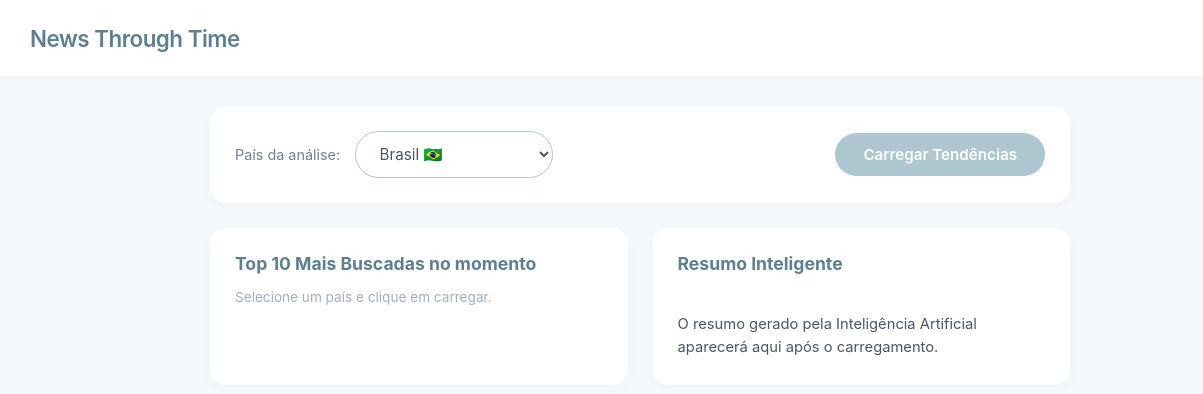
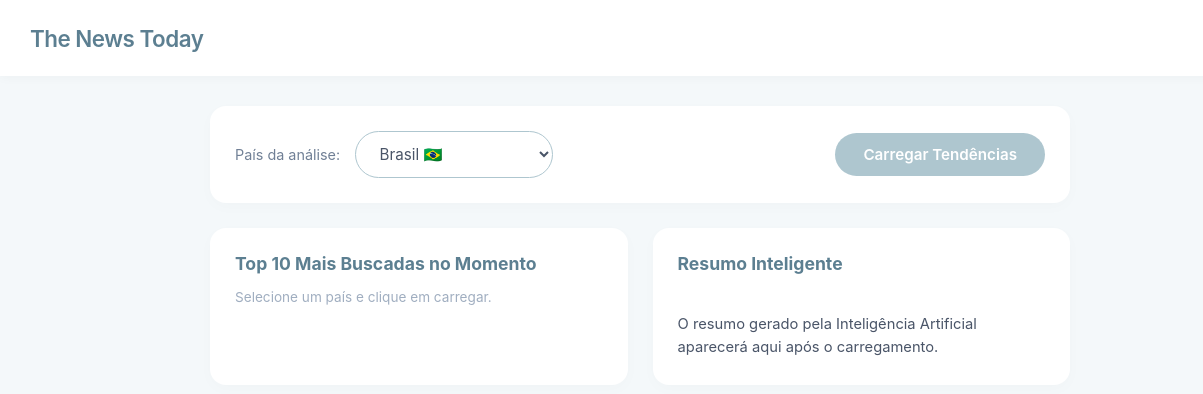
Before and after one commit to GabryelAquiles/News-Through-Time, a plain HTML site: page home.html in a window 1280 px wide. Shown: the full height of the page, 0-1203 px from the left. Drawn offline with Linux system fonts and the light colour scheme; no server answers.

Commit message:
Update home.html

```diff
--- a/home.html
+++ b/home.html
@@ -3,7 +3,7 @@
 <head>
   <meta charset="UTF-8">
   <meta name="viewport" content="width=device-width, initial-scale=1.0">
-  <title>Home - News Through Time</title>
+  <title>The News Today</title>
   <style>
     * {
       box-sizing: border-box;
@@ -242,7 +242,7 @@
 
   <!-- Cabeçalho -->
   <header>
-    <div class="logo-title">News Through Time</div>
+    <div class="logo-title">The News Today</div>
 
     <!-- Perfil e Dropdown -->
     <div class="user-profile" id="user-profile-btn">
@@ -275,13 +275,13 @@
     <div class="dashboard-grid">
       <!-- Coluna 1: Top 10 Pesquisas -->
       <div class="card">
-        <h2>Top 10 Mais Buscadas no momento</h2>
+        <h2>Top 10 Mais Buscadas no Momento</h2>
         <ul id="trends-list" class="trends-list">
           <li style="color: #a0aec0; font-size: 0.85rem;">Selecione um país e clique em carregar.</li>
         </ul>
       </div>
 
-      <!-- Coluna 2: Resumo Gemini IA -->
+
       <div class="card">
         <h2>Resumo Inteligente</h2>
         <div id="resumo-text" class="resumo-text">
```
